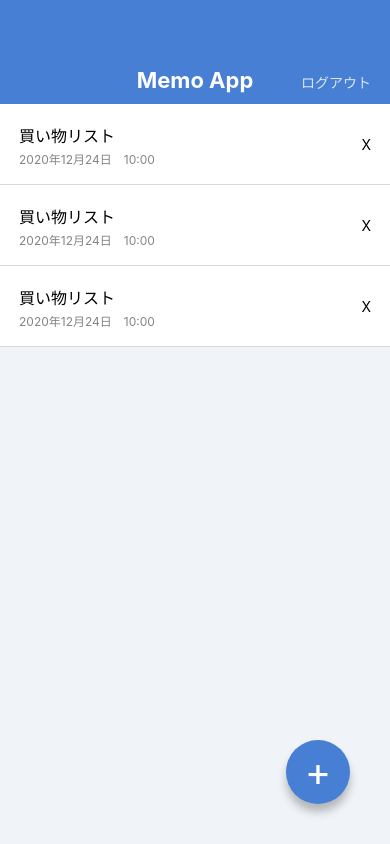
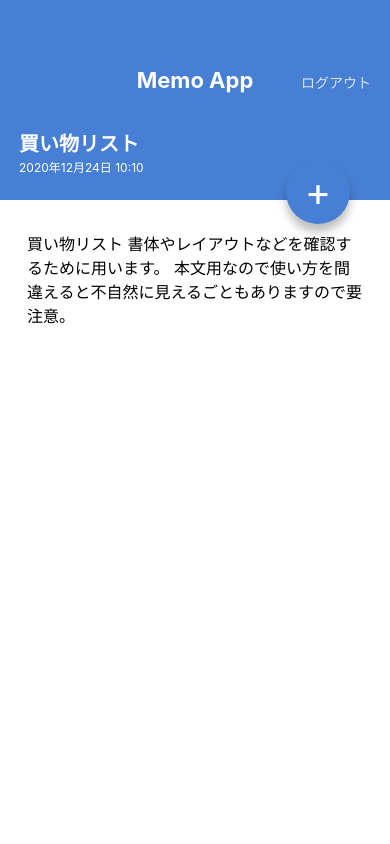
Before and after one commit to hiromasa76/MemoApp, a React Native app: screen / in a window 390 px wide. Built offline with nearby package versions, Linux system fonts and the light colour scheme.

Commit message:
Create MemoDetailScreen

```diff
--- a/App.jsx
+++ b/App.jsx
@@ -1,23 +1,12 @@
 import React from 'react';
-import { StyleSheet, View } from 'react-native';
 
-import AppBar from './src/components/AppBar';
-import MemoList from './src/components/MemoList';
-import CircleButton from './src/components/CircleButton';
+import MemoListScreen from './src/screens/MemoListScreen'
+import MemoDetailScreen from './src/screens/MemoDetailScreen'
+
 
 export default function App() {
   return (
-    <View style={styles.container}>
-      <AppBar />
-      <MemoList />
-      <CircleButton>+</CircleButton>
-    </View>
+    // <MemoListScreen />
+    <MemoDetailScreen />
   );
 }
-
-const styles = StyleSheet.create({
-  container: {
-    flex: 1,
-    backgroundColor: '#f0f4f8',
-  },
-});
--- a/src/components/CircleButton.jsx
+++ b/src/components/CircleButton.jsx
@@ -1,11 +1,11 @@
 import React from 'react';
 import { View, StyleSheet, Text } from 'react-native';
-import { string } from 'prop-types';
+import { string, shape } from 'prop-types';
 
 export default function CircleButton(props) {
-    const { children } = props;
+    const { children, style } = props;
     return (
-        <View style={styles.circleButton}>
+        <View style={[styles.circleButton, style]}>
             <Text style={styles.circleButtonLabel}>{children}</Text>
         </View>
     )
@@ -13,7 +13,12 @@
 
 CircleButton.propTypes = {
     children: string.isRequired,
+    style: shape(),
 };
+
+CircleButton.defultProps = {
+    style: null
+}
 
 
 const styles = StyleSheet.create({
--- /dev/null
+++ b/src/screens/MemoDetailScreen.jsx
@@ -0,0 +1,58 @@
+import React from 'react';
+import { View, ScrollView, Text, StyleSheet } from 'react-native';
+
+import AppBar from '../components/AppBar';
+import CircleButton from '../components/CircleButton'
+
+export default function MemoDetailScreen() {
+    return (
+        <View style={styles.container}>
+            <AppBar />
+            <View style={styles.memoHeader}>
+                <Text style={styles.memoTitle}>買い物リスト</Text>
+                <Text style={styles.memoDate}>2020年12月24日 10:10</Text>
+            </View>
+            <ScrollView style={styles.memoBody}>
+                <Text style={styles.memoText}>
+                    買い物リスト
+                    書体やレイアウトなどを確認するために用います。
+                    本文用なので使い方を間違えると不自然に見えるごともありますので要注意。
+                </Text>
+            </ScrollView>
+            <CircleButton style={{ top: 160, bottom: 'auto' }}>+</CircleButton>
+        </View>
+    );
+}
+
+const styles = StyleSheet.create({
+    container: {
+        flex: 1,
+        backgroundColor: '#ffffff',
+    },
+    memoHeader: {
+        backgroundColor: '#467fd3',
+        height: 96,
+        justifyContent: 'center',
+        paddingVertical: 24,
+        paddingHorizontal: 19,
+    },
+    memoTitle: {
+        color: '#ffffff',
+        fontSize: 20,
+        fontWeight: 'bold',
+        lineHeight: 32,
+    },
+    memoDate: {
+        color: '#ffffff',
+        fontSize: 12,
+        lineHeight: 16,
+    },
+    memoBody: {
+        paddingVertical: 32,
+        paddingHorizontal: 27,
+    },
+    memoText: {
+        fontSize: 16,
+        lineHeight: 24,
+    }
+});
--- /dev/null
+++ b/src/screens/MemoListScreen.jsx
@@ -0,0 +1,24 @@
+import React from 'react';
+import { View, StyleSheet } from 'react-native'
+
+import AppBar from '../components/AppBar';
+import MemoList from '../components/MemoList';
+import CircleButton from '../components/CircleButton';
+
+export default function MemoListScreen() {
+    return (
+
+        <View style={styles.container}>
+            <AppBar />
+            <MemoList />
+            <CircleButton>+</CircleButton>
+        </View>
+    );
+}
+
+const styles = StyleSheet.create({
+    container: {
+        flex: 1,
+        backgroundColor: '#f0f4f8',
+    },
+})
```
